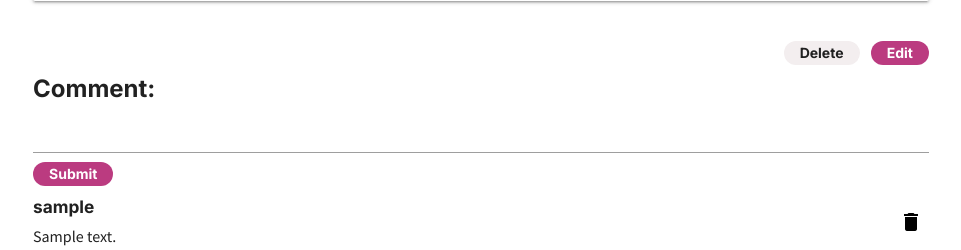
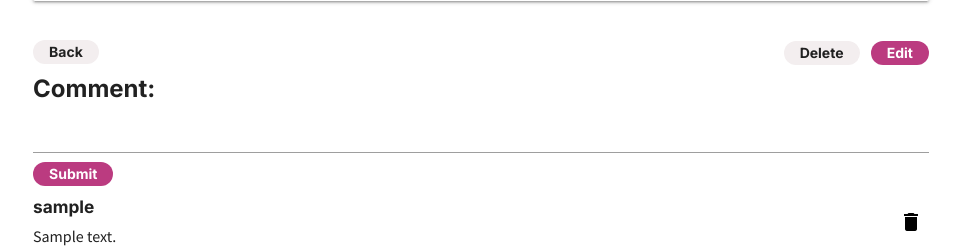
Before and after one commit to RyanneZ/Tinterest, a Django app: page /posts/1/ in a window 1280 px wide. Shown: the part 1021-1271 px from the top of the page, without its empty margins (159-1120 px from the left). Run offline with Django 4.2, Linux system fonts and the light colour scheme; a user stored in the database is signed in; tables that the repository leaves empty hold one stand-in row (values such as "Sample post"); grey boxes marked "Sample" are stand-in pictures.

Commit message:
adding back btn to necessary pages

```diff
--- a/tinterest/main_app/static/css/buttons.css
+++ b/tinterest/main_app/static/css/buttons.css
@@ -54,8 +54,8 @@
   cursor: pointer;
   margin-right: 8px;
   margin-left: 8px;
+}
 
-}
 /* container for created & saved btns on profile */
 .category-btns {
   margin: 0 auto;
@@ -103,7 +103,7 @@
   font-size: 14px;
 } */
 /* container for 2 cta btns side by side */
-.btn-container {
+.btn-container, .back {
   margin-top: 24px;
 }
 
--- a/tinterest/main_app/templates/posts/detail.html
+++ b/tinterest/main_app/templates/posts/detail.html
@@ -27,7 +27,9 @@
     <a href="{% url 'edit_post' post.id %}">Edit</a>
   </button>
 </div>
-
+<button class="small-btn inactive left back">
+  <a href="{% url 'index' %}" >Back</a>
+</button>
 <section class="comment-submission">
   <!-- <h4>Comments:</h4> -->
   <form method="POST" action="{% url 'comments_create' post.id %}">
--- a/tinterest/main_app/templates/posts/edit.html
+++ b/tinterest/main_app/templates/posts/edit.html
@@ -4,6 +4,6 @@
   <form method="POST" action="" enctype="multipart/form-data">
       {% csrf_token %}
       {{ form.as_p }}
-      <button type="submit">Update</button>
+      <button  class="small-btn pink" type="submit">Update</button>
   </form>
 {% endblock %}
--- a/tinterest/main_app/templates/posts/readDetail.html
+++ b/tinterest/main_app/templates/posts/readDetail.html
@@ -21,7 +21,7 @@
 
 <div class="btn-container right">
   <button class="small-btn inactive">
-    <a href="{% url 'posts_delete' post.id %}" >Back</a>
+    <a href="{% url 'index' %}" >Back</a>
   </button>
 
   <button class="small-btn pink">
```
